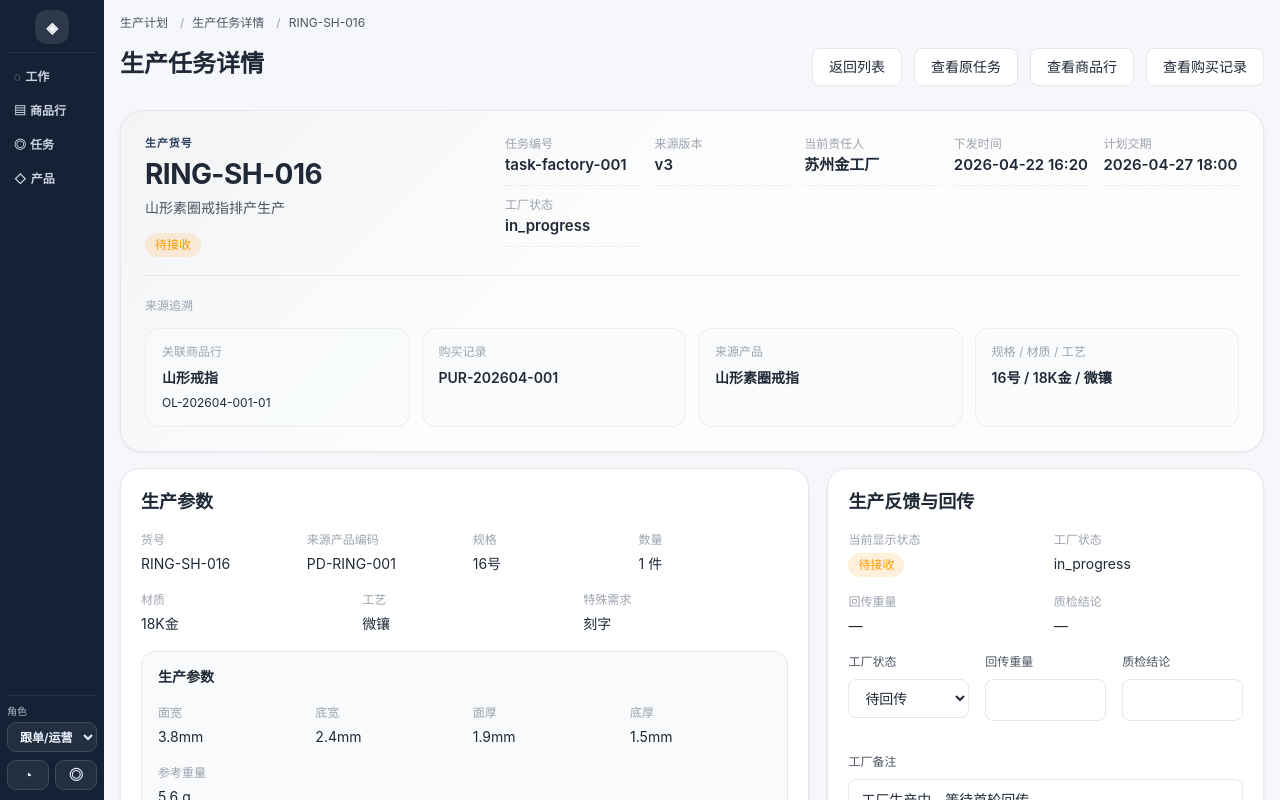
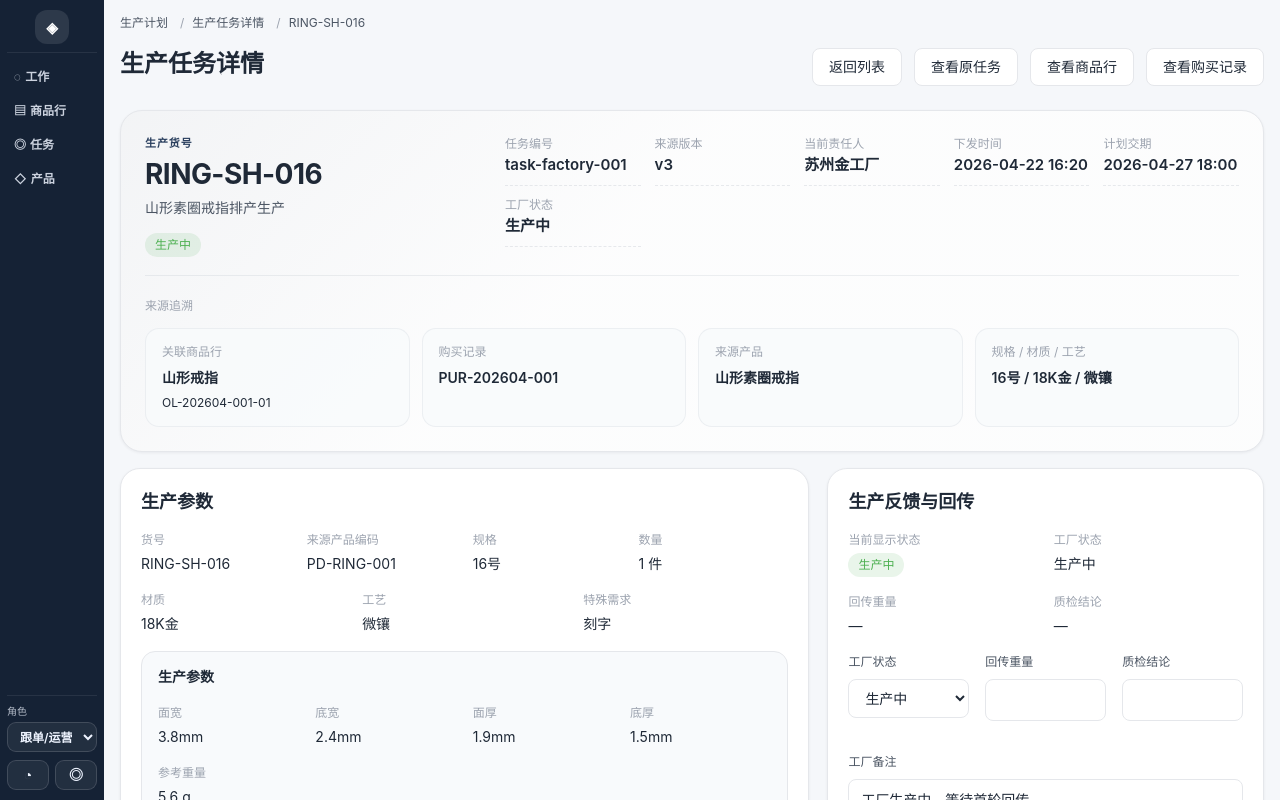
Before and after one commit to lulichao1991/erp2, a React (Vite) app: page /production-plan/task-factory-001 in a window 1280 px wide. Shown: the top 800 px of the page. Built offline with nearby package versions, Linux system fonts and the light colour scheme.

Commit message:
refactor: normalize production feedback status values

```diff
--- a/src/components/business/productionPlan/index.tsx
+++ b/src/components/business/productionPlan/index.tsx
@@ -1,5 +1,6 @@
 import { Link } from 'react-router-dom'
 import { FileList, InfoField, PageHeader, RiskTag, SectionCard, StatusTag } from '@/components/common'
+import type { OrderLineProductionStatus } from '@/types/order-line'
 import type { ProductSpecRow } from '@/types/product'
 import type { ProductionPlanRow, ProductionPlanStage } from '@/types/productionPlan'
 
@@ -32,7 +33,7 @@ export type ProductionOrderLineInfo = {
 }
 
 export type ProductionFeedbackValue = {
-  factoryStatus?: string
+  factoryStatus?: OrderLineProductionStatus | string
   returnedWeight?: string
   qualityResult?: string
   factoryNote?: string
@@ -48,6 +49,34 @@ export type ProductionPlanFilterValue = {
 
 const getUniqueValues = (values: Array<string | undefined>) =>
   Array.from(new Set(values.map((value) => value?.trim()).filter(Boolean))) as string[]
+
+const productionFeedbackStatusOptions: Array<{ value: OrderLineProductionStatus; label: string }> = [
+  { value: 'not_started', label: '未开始' },
+  { value: 'in_progress', label: '生产中' },
+  { value: 'pending_feedback', label: '待回传' },
+  { value: 'completed', label: '已回传' },
+  { value: 'issue', label: '异常' }
+]
+
+const legacyProductionFeedbackStatusMap: Record<string, OrderLineProductionStatus> = {
+  待回传: 'pending_feedback',
+  生产中: 'in_progress',
+  已回传: 'completed',
+  有异常: 'issue'
+}
+
+export const normalizeProductionFeedbackStatus = (status?: string): OrderLineProductionStatus | undefined => {
+  if (!status) {
+    return undefined
+  }
+
+  return legacyProductionFeedbackStatusMap[status] || (productionFeedbackStatusOptions.some((option) => option.value === status) ? (status as OrderLineProductionStatus) : undefined)
+}
+
+export const getProductionFeedbackStatusLabel = (status?: string) => {
+  const normalizedStatus = normalizeProductionFeedbackStatus(status)
+  return productionFeedbackStatusOptions.find((option) => option.value === normalizedStatus)?.label || status || '待回传'
+}
 
 export const ProductionPlanStatusBadge = ({ stage }: { stage: ProductionPlanStage }) =>
   stage === 'issue' ? <RiskTag value="异常" /> : <StatusTag value={getProductionPlanStageLabel(stage)} />
@@ -126,7 +155,7 @@ export const ProductionPlanSummaryCard = ({
     { label: '当前责任人', value: row.assigneeName || '待分配' },
     { label: '下发时间', value: row.assignedAt },
     { label: '计划交期', value: row.plannedDueDate || '未设置' },
-    { label: '工厂状态', value: factoryStatus || '待回传' }
+    { label: '工厂状态', value: getProductionFeedbackStatusLabel(factoryStatus) }
   ]
   const specSummary = [row.specValue, row.material, row.process].filter(Boolean).join(' / ') || '待补充'
 
@@ -351,18 +380,19 @@ export const ProductionFeedbackBlock = ({
           <select
             id={`${idPrefix}-status`}
             className="select"
-            value={feedback?.factoryStatus || '待回传'}
+            value={normalizeProductionFeedbackStatus(feedback?.factoryStatus) || 'pending_feedback'}
             onChange={(event) =>
               onChange({
                 ...feedback,
-                factoryStatus: event.target.value
+                factoryStatus: event.target.value as OrderLineProductionStatus
               })
             }
           >
-            <option value="待回传">待回传</option>
-            <option value="生产中">生产中</option>
-            <option value="已回传">已回传</option>
-            <option value="有异常">有异常</option>
+            {productionFeedbackStatusOptions.map((option) => (
+              <option key={option.value} value={option.value}>
+                {option.label}
+              </option>
+            ))}
           </select>
         </div>
         <div className="field-control">
--- a/src/pages/productionPlan/ProductionPlanDetailPage.tsx
+++ b/src/pages/productionPlan/ProductionPlanDetailPage.tsx
@@ -3,6 +3,7 @@ import { useNavigate, useParams } from 'react-router-dom'
 import { AppBreadcrumb } from '@/app/layout/AppBreadcrumb'
 import {
   ProductionFeedbackBlock,
+  getProductionFeedbackStatusLabel,
   ProductionOrderLineInfoBlock,
   ProductionPlanStatusBadge,
   ProductionPlanSummaryCard,
@@ -85,14 +86,14 @@ export const ProductionPlanDetailPage = () => {
   const handleStartProduction = () => {
     updateProductionFeedback({
       ...productionFeedback,
-      factoryStatus: '生产中'
+      factoryStatus: 'in_progress'
     })
   }
 
   const handleMarkPendingReport = () => {
     updateProductionFeedback({
       ...productionFeedback,
-      factoryStatus: '待回传'
+      factoryStatus: 'pending_feedback'
     })
     updateTaskStatus('pending_confirm')
   }
@@ -100,7 +101,7 @@ export const ProductionPlanDetailPage = () => {
   const handleSubmitReport = () => {
     updateProductionFeedback({
       ...productionFeedback,
-      factoryStatus: '已回传'
+      factoryStatus: 'completed'
     })
     updateTaskStatus('done')
   }
@@ -108,7 +109,7 @@ export const ProductionPlanDetailPage = () => {
   const handleMarkIssue = () => {
     updateProductionFeedback({
       ...productionFeedback,
-      factoryStatus: '有异常'
+      factoryStatus: 'issue'
     })
   }
 
@@ -166,7 +167,7 @@ export const ProductionPlanDetailPage = () => {
               <div className="stack">
                 <InfoGrid columns={2}>
                   <InfoField label="当前显示状态" value={<ProductionPlanStatusBadge stage={row.stage} />} />
-                  <InfoField label="工厂状态" value={productionFeedback.factoryStatus || '待回传'} />
+                  <InfoField label="工厂状态" value={getProductionFeedbackStatusLabel(productionFeedback.factoryStatus)} />
                   <InfoField label="回传重量" value={productionFeedback.returnedWeight || '—'} />
                   <InfoField label="质检结论" value={productionFeedback.qualityResult || '—'} />
                 </InfoGrid>
--- a/src/services/productionPlan/productionPlanAdapter.ts
+++ b/src/services/productionPlan/productionPlanAdapter.ts
@@ -1,5 +1,5 @@
 import type { Order, OrderItem, TimelineRecord } from '@/types/order'
-import type { OrderLine } from '@/types/order-line'
+import type { OrderLine, OrderLineProductionStatus } from '@/types/order-line'
 import type { Product, ProductCategory, ProductAssetFile } from '@/types/product'
 import type { ProductionPlanDetail, ProductionPlanFile, ProductionPlanFileGroup, ProductionPlanRow, ProductionPlanStage } from '@/types/productionPlan'
 import type { Purchase } from '@/types/purchase'
@@ -122,6 +122,21 @@ const getLineFactoryFeedback = (orderLine: ProductionPlanLineSource) => {
 
 const getLineSku = (orderLine: ProductionPlanLineSource) => orderLine.itemSku || orderLine.lineCode
 
+const legacyFactoryStatusMap: Record<string, OrderLineProductionStatus> = {
+  待回传: 'pending_feedback',
+  生产中: 'in_progress',
+  已回传: 'completed',
+  有异常: 'issue'
+}
+
+const normalizeFactoryStatus = (status?: string): OrderLineProductionStatus | undefined => {
+  if (!status) {
+    return undefined
+  }
+
+  return legacyFactoryStatusMap[status] || status as OrderLineProductionStatus
+}
+
 const buildProductionPlanRow = (source: ProductionPlanSource): ProductionPlanRow => {
   const { task, purchase, orderLine, order, orderItem, sourceProduct } = source
   const stage = getProductionPlanStage(task, orderItem || orderLine)
@@ -164,17 +179,17 @@ const buildProductionPlanRow = (source: ProductionPlanSource): ProductionPlanRow
 }
 
 export const getProductionPlanStage = (task: Task, orderLine: ProductionPlanLineSource): ProductionPlanStage => {
-  const factoryStatus = getLineFactoryFeedback(orderLine)?.factoryStatus
+  const factoryStatus = normalizeFactoryStatus(getLineFactoryFeedback(orderLine)?.factoryStatus)
 
-  if (factoryStatus === '有异常') {
+  if (factoryStatus === 'issue') {
     return 'issue'
   }
 
-  if (task.status === 'done' || factoryStatus === '已回传') {
+  if (task.status === 'done' || factoryStatus === 'completed') {
     return 'reported'
   }
 
-  if (factoryStatus === '生产中') {
+  if (factoryStatus === 'in_progress') {
     return 'in_production'
   }
 
@@ -182,11 +197,11 @@ export const getProductionPlanStage = (task: Task, orderLine: ProductionPlanLine
     return 'pending_receive'
   }
 
-  if (task.status === 'in_progress' && factoryStatus !== '生产中') {
+  if (task.status === 'in_progress') {
     return 'ready_to_produce'
   }
 
-  if (task.status === 'pending_confirm' || factoryStatus === '待回传') {
+  if (task.status === 'pending_confirm' || factoryStatus === 'pending_feedback') {
     return 'pending_report'
   }
 
```
Also changed, not shown: 2 other files (tests, documents, lock files or other folders).
